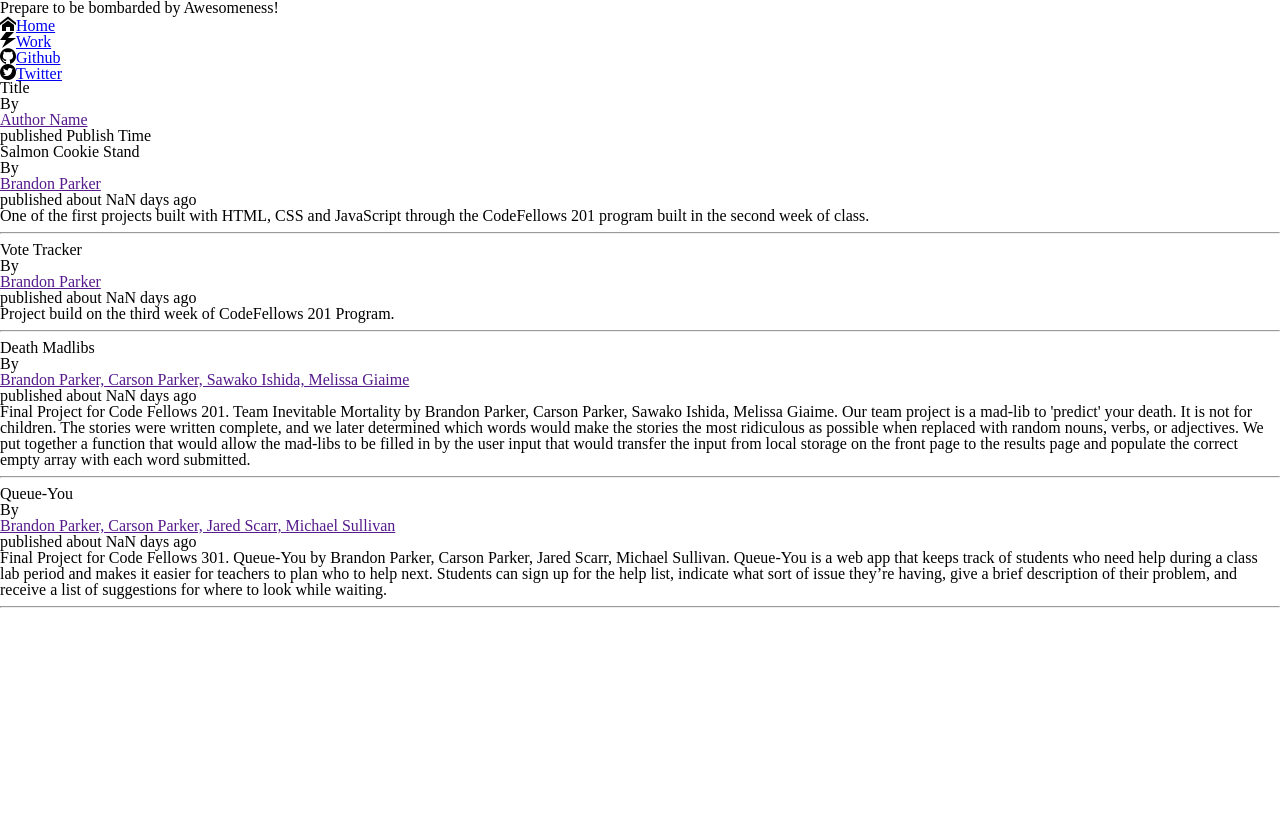
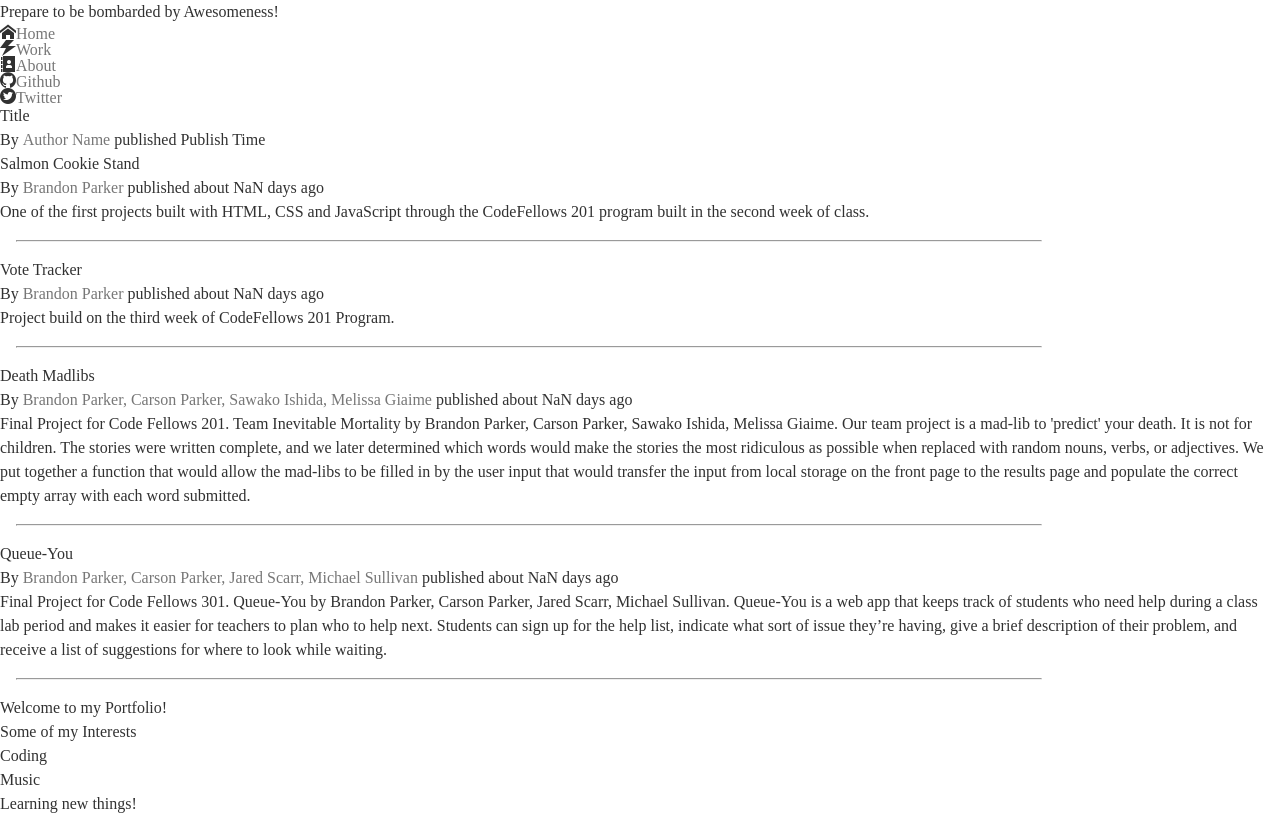
Before and after one commit to Brandon-Parker/301d6-final, a plain HTML site: page index.html in a window 1280 px wide. Drawn offline with nearby package versions, Linux system fonts and the light colour scheme; files whose address does not match are found by name.

Commit message:
added the ability to make the nav links act as tabs to show and hide sections, but not currently functional

```diff
--- a/index.html
+++ b/index.html
@@ -4,22 +4,24 @@
     <meta charset="utf-8">
     <link rel="stylesheet" href="vendor/styles/reset.css">
     <link rel="stylesheet" href="/styles/icons.css">
+    <link rel="stylesheet" href="/styles/base.css">
     <title>Final Portfolio</title>
   </head>
   <body>
     <header>
       <h1>Prepare to be bombarded by Awesomeness!</h1>
-      <nav>
+      <nav class="main-nav">
         <ul>
           <li class="tab icon-home"><a href="#">Home</a></li>
           <li class="tab icon-power"><a href="#">Work</a></li>
+          <li class="tab icon-address-book"><a href="#">About</li>
           <li class="tab icon-github"><a href="https://github.com/Brandon-Parker">Github</a></li>
           <li class="tab icon-twitter3"><a href="https://twitter.com/Brandadondondon">Twitter</a></li>
         </ul>
       </nav>
     </header>
-
-    <section id="projects">
+    <main>
+    <section id="projects" class="tab-content">
       <article class="template" data-category="cat">
         <header>
           <h1>Title</h1>
@@ -31,10 +33,25 @@
         <section class="project-body"></section>
       </article>
     </section>
+    <section id="about" class="tab-content">
+      <header>
+        Welcome to my Portfolio!
+      </header>
+      <section>
+        <h1>Some of my Interests</h1>
+        <ul>
+          <li>Coding</li>
+          <li>Music</li>
+          <li>Learning new things!</li>
+        </ul>
+      </section>
+    </section>
+    </main>
     <footer></footer>
     <script src="https://ajax.googleapis.com/ajax/libs/jquery/2.1.4/jquery.min.js"></script>
     <script src="scripts/projectData.js"></script>
     <script src="scripts/app.js"></script>
+    <script src="scripts/projectView.js"></script>
 
   </body>
 </html>
--- /dev/null
+++ b/scripts/projectView.js
@@ -0,0 +1,13 @@
+var projectView = {};
+
+projectView.handleMainNav = function() {
+  $('.main-nav').on('click', '.tab', function(e) {
+    // $('.tab-content').hide();
+    $('#' + $(this).data('content')).fadeIn();
+  });
+  $('.main-nav .tab:first').click();
+};
+
+$(document).ready(function() {
+  projectView.handleMainNav();
+});
--- /dev/null
+++ b/styles/base.css
@@ -0,0 +1,35 @@
+body {
+  line-height: 1.5;
+  font-size: 100%;
+  color: #313131;
+}
+
+hr {
+  margin: 1em;
+  width: 80%;
+}
+
+/*TEXT STYLES
+=======================================*/
+p {
+  font-size: 1em;
+}
+
+address {
+  display: inline-block;
+}
+
+/*LINK STYLES
+=======================================*/
+
+a, a:link, a:active {
+  text-decoration: none;
+  color: #777;
+}
+
+a:hover, a:focus {
+}
+
+a:visited {
+}
+Status API Training Shop Blog About Pricing
```
